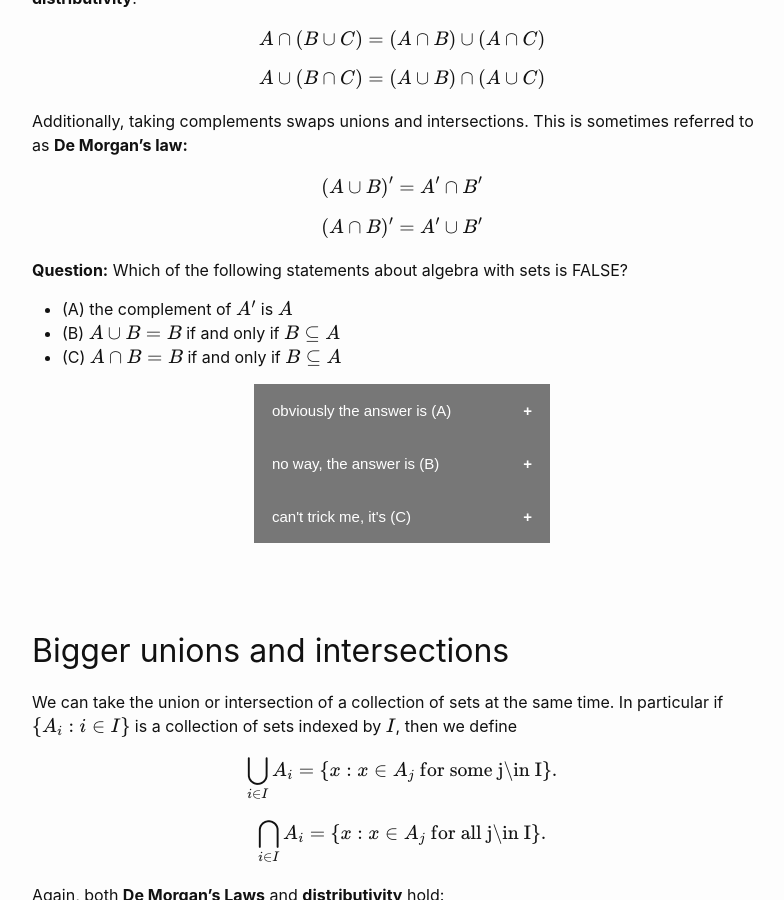
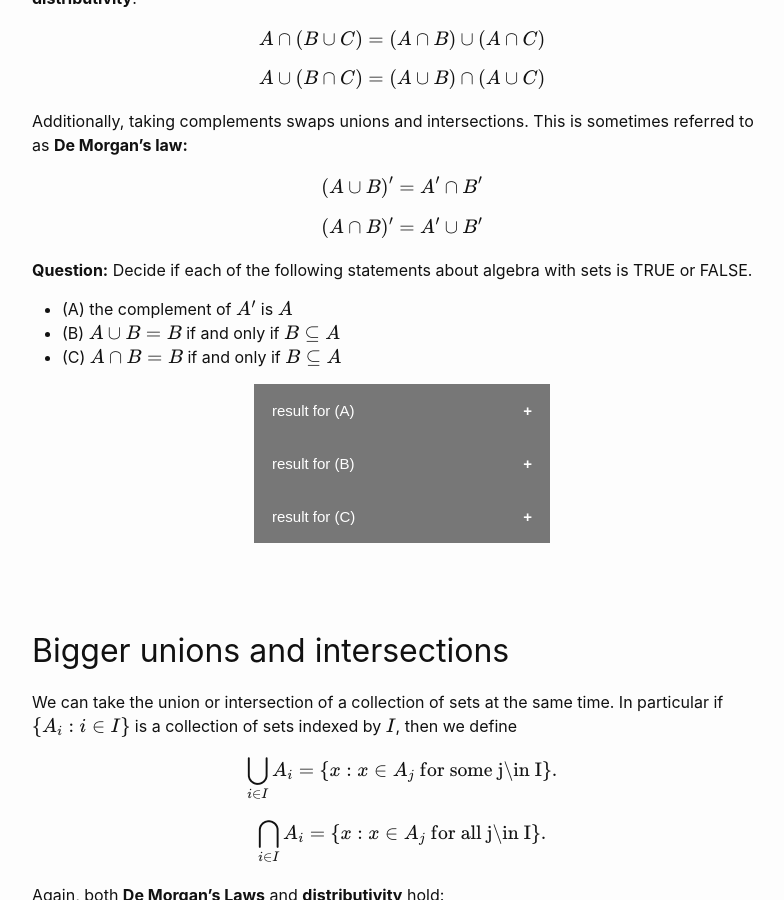
Before and after one commit to wcasper/math414fall2022, a Jekyll site: the page built from _topics/002-set-algebra.md, in a window 1280 px wide and 900 px high, scrolled down 600 px. Shown: the whole window, without its empty margins (238-1022 px from the left). Built offline with Jekyll 4.4.1, drawn with Linux system fonts in a browser that asks for light colours.

Commit message:
changed question

```diff
--- a/_topics/002-set-algebra.md
+++ b/_topics/002-set-algebra.md
@@ -71,23 +71,23 @@ $$(A\cup B)' = A'\cap B'$$
 
 $$(A\cap B)' = A'\cup B'$$
 
-**Question:** Which of the following statements about algebra with sets is FALSE?
+**Question:** Decide if each of the following statements about algebra with sets is TRUE or FALSE.
 * (A) the complement of $$A'$$ is $$A$$
 * (B) $$A\cup B=B$$ if and only if $$B\subseteq A$$
 * (C) $$A\cap B=B$$ if and only if $$B\subseteq A$$
 <body>
 <center>
-<button class="collapsible">obviously the answer is (A) </button>
+<button class="collapsible">result for (A) </button>
 <div class="content">
-  <p>Careful!  Carefully working through the definition, you should be able to see that taking the complement of a complement gets you back to where you started.</p>
+  <p>TRUE.  Carefully working through the definition, you should be able to see that taking the complement of a complement gets you back to where you started.</p>
 </div>
-<button class="collapsible">no way, the answer is (B) </button>
+<button class="collapsible">result for (B) </button>
 <div class="content">
-  <p>Right!  Actually the first statement is equivalent to A being a subset of B</p>
+  <p>FALSE.  Actually the first statement is equivalent to A being a subset of B</p>
 </div>
-<button class="collapsible">can't trick me, it's (C) </button>
+<button class="collapsible">result for (C) </button>
 <div class="content">
-  <p>Careful!  Try drawing a Venn diagram to see that these two conditions are the same.</p>
+  <p>TRUE.  Try drawing a Venn diagram to see that these two conditions are the same.</p>
 </div>
 </center>
 <script>
```
